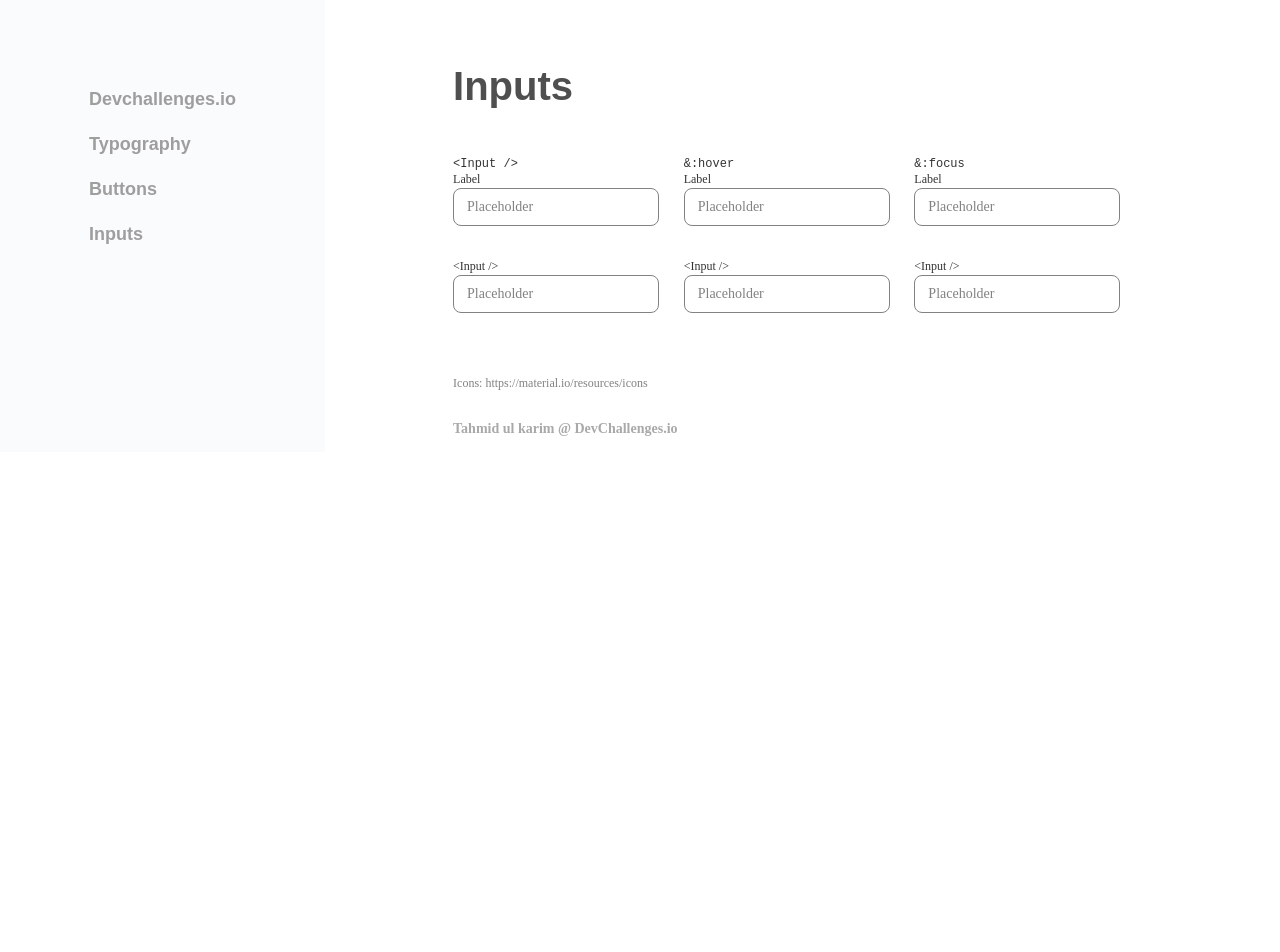
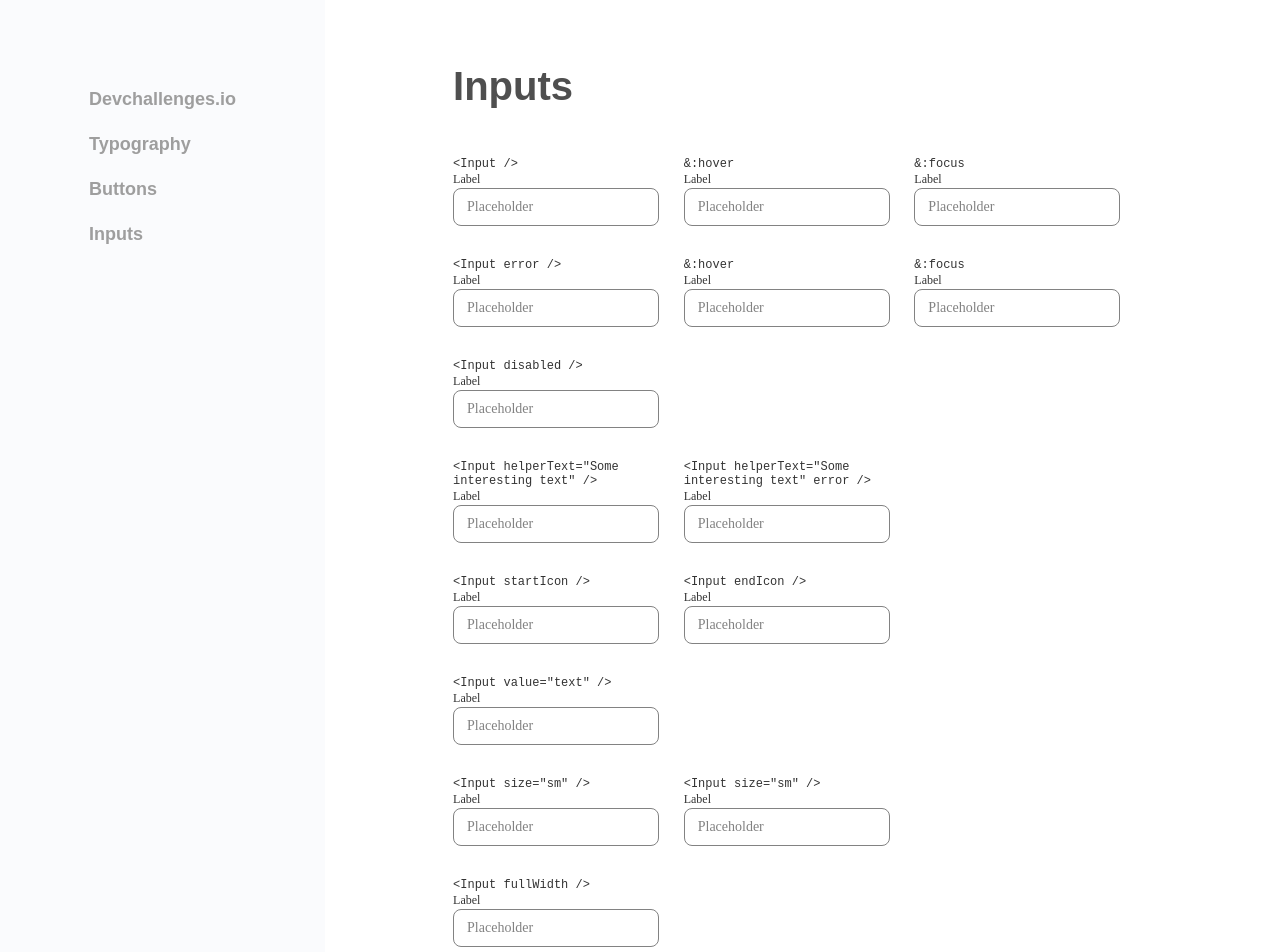
Before and after one commit to tahmid-ul/react-reusable-ui-components, a React (Create React App) app: page /inputs in a window 1280 px wide. Shown: the top 952 px of the page. Before the commit the page ends 800 px from the top, so only its background shows below. Built offline with nearby package versions, Linux system fonts and the light colour scheme.

Commit message:
added all the input fields

```diff
--- a/src/pages/Inputs_page/Inputs.js
+++ b/src/pages/Inputs_page/Inputs.js
@@ -14,9 +14,46 @@ function Inputs() {
       </div>
 
       <div className="input__row">
-        <Input label={`<Input />`} />
-        <Input label={`<Input />`} hover />
-        <Input label={`<Input />`} focus />
+        <Input label={`Label`} description={`<Input error />`} />
+        <Input label={`Label`} description={`&:hover`} hover />
+        <Input label={`Label`} description={`&:focus`} focus />
+      </div>
+
+      <div className="input__row">
+        <Input label={`Label`} description={`<Input disabled />`} />
+      </div>
+
+      <div className="input__row">
+        <Input
+          label={`Label`}
+          description={`<Input helperText="Some interesting text" />`}
+        />
+        <Input
+          label={`Label`}
+          description={`<Input helperText="Some interesting text" error />`}
+        />
+      </div>
+
+      <div className="input__row">
+        <Input label={`Label`} description={`<Input startIcon />`} />
+        <Input label={`Label`} description={`<Input endIcon />`} />
+      </div>
+
+      <div className="input__row">
+        <Input label={`Label`} description={`<Input value="text" />`} />
+      </div>
+
+      <div className="input__row">
+        <Input label={`Label`} description={`<Input size="sm" />`} />
+        <Input label={`Label`} description={`<Input size="sm" />`} />
+      </div>
+
+      <div className="input__row">
+        <Input label={`Label`} description={`<Input fullWidth />`} />
+      </div>
+
+      <div className="input__row">
+        <Input label={`Label`} description={`<Input multiline row="4" />`} />
       </div>
 
       <Footer />
```
